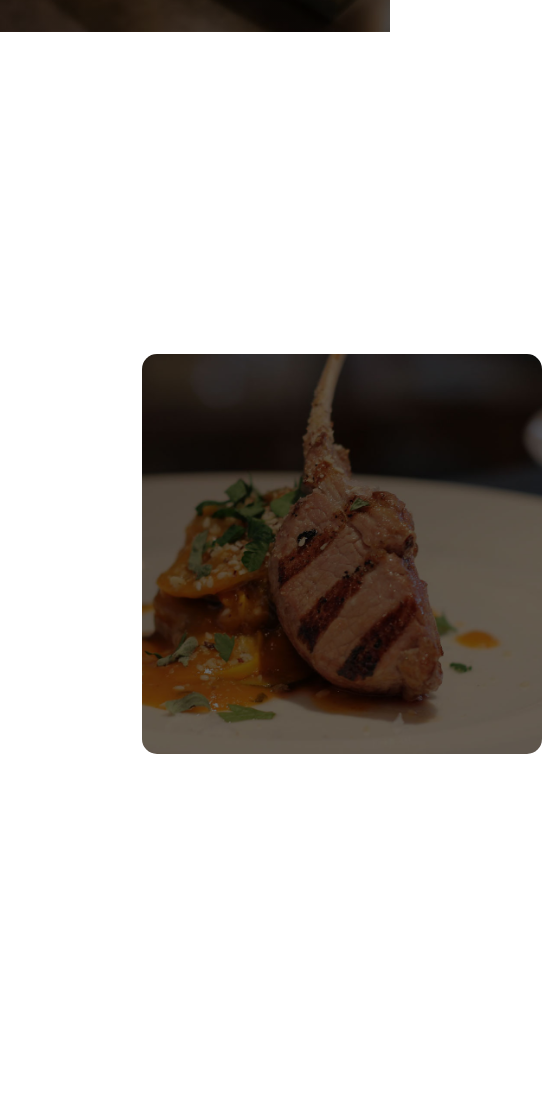
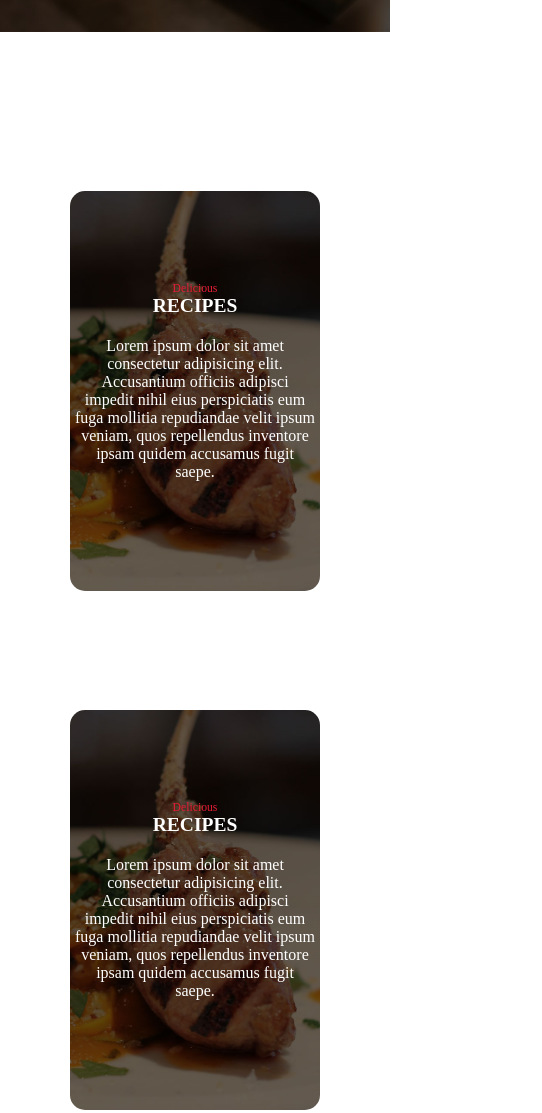
Before and after one commit to abdulswabul26/feasty-restaurant, a plain HTML site: page about.html in a window 390 px wide. Shown: the part 2260-3373 px from the top of the page, 542 px wide, since content can reach past the window. Drawn offline with nearby package versions, Linux system fonts and the light colour scheme; a web font is replaced by a local one.

Commit message:
modified

```diff
--- a/styles/about.css
+++ b/styles/about.css
@@ -47,6 +47,7 @@
     text-transform: uppercase;
     padding: 0 0 20px 0;
 }
+
 
 /* ======================================================
                      VIDEO
@@ -99,19 +100,25 @@
 }
 .detail{
     width: 100%;
-    height: 100vh;
+    height: max-content;
     display: grid;
     grid-template-columns: repeat(2,1fr);
-    grid-column-gap: 150px;
+    grid-column-gap: 2rem;
     justify-content: center;
     align-items: center;
+    margin: 0 0 50px 0;
+    position: relative;
 
 }
 .detail .info{
     height: max-content;
+    min-width: 300px;
+    width: 100%;
+    /* background-color: red; */
     padding: 50px 30px;
     text-align: center;
     display: flex;
+    flex-wrap: wrap;
     flex-direction: column;
     justify-content: center;
     align-items: center;
@@ -128,7 +135,8 @@
     padding: 0 0 20px 0;
 }
 .detail .pic{
-    width: 400px;
+    min-width: 250px;
+    width: 100%;
     overflow: hidden;
     height: 400px;
     border-radius: 15px;
@@ -141,6 +149,52 @@
     height: 100%;
     object-fit: cover;
 }
+
+@media screen and (max-width: 790px) {
+    .detail{
+        width: 100%;
+        height: max-content;
+        display: flex;
+       /* display: grid;
+        grid-template-columns: 1fr;
+        grid-template-rows: repeat(2,1fr); */
+        justify-content: center;
+        align-items: center;
+        margin: 100px 0;
+        position: relative;
+    }
+    .detail .info :nth-child(1){
+        font-size: 3vw;
+        font-family: sofia;
+        color: var(--colorr);
+    }
+    .detail .info :nth-child(2){
+        font-size:5vw;
+        font-weight: 700;
+        text-transform: uppercase;
+        padding: 0 0 20px 0;
+        color: var(--colorw);
+    }
+    .detail .info :nth-child(3){
+        padding: 0 0 20px 0;
+        color: var(--colorw);
+    }
+    .detail .pic{
+        position: absolute;
+        top: 50;
+        left: 50;
+        transform: translate(-50,-50);
+        z-index: -2;
+        min-width: 250px;
+        width: 100%;
+        overflow: hidden;
+        height: 400px;
+        border-radius: 15px;
+    }
+}
+
+
+
 /* ======================================================
                      SPECIALS
 ======================================================
--- a/styles/index.css
+++ b/styles/index.css
@@ -614,6 +614,7 @@ form .submit{
     .reservation-img:hover img{
         transform: scale(1.1);
     }
+}
 /* ======================================================
                      VIDEO
 ======================================================
```
Also changed, not shown: index.html (+1 -1 lines), menu.html (+0 -8 lines), styles/menu.css (+41 -28 lines), scripts/navigation.js (line endings or trailing spaces).
